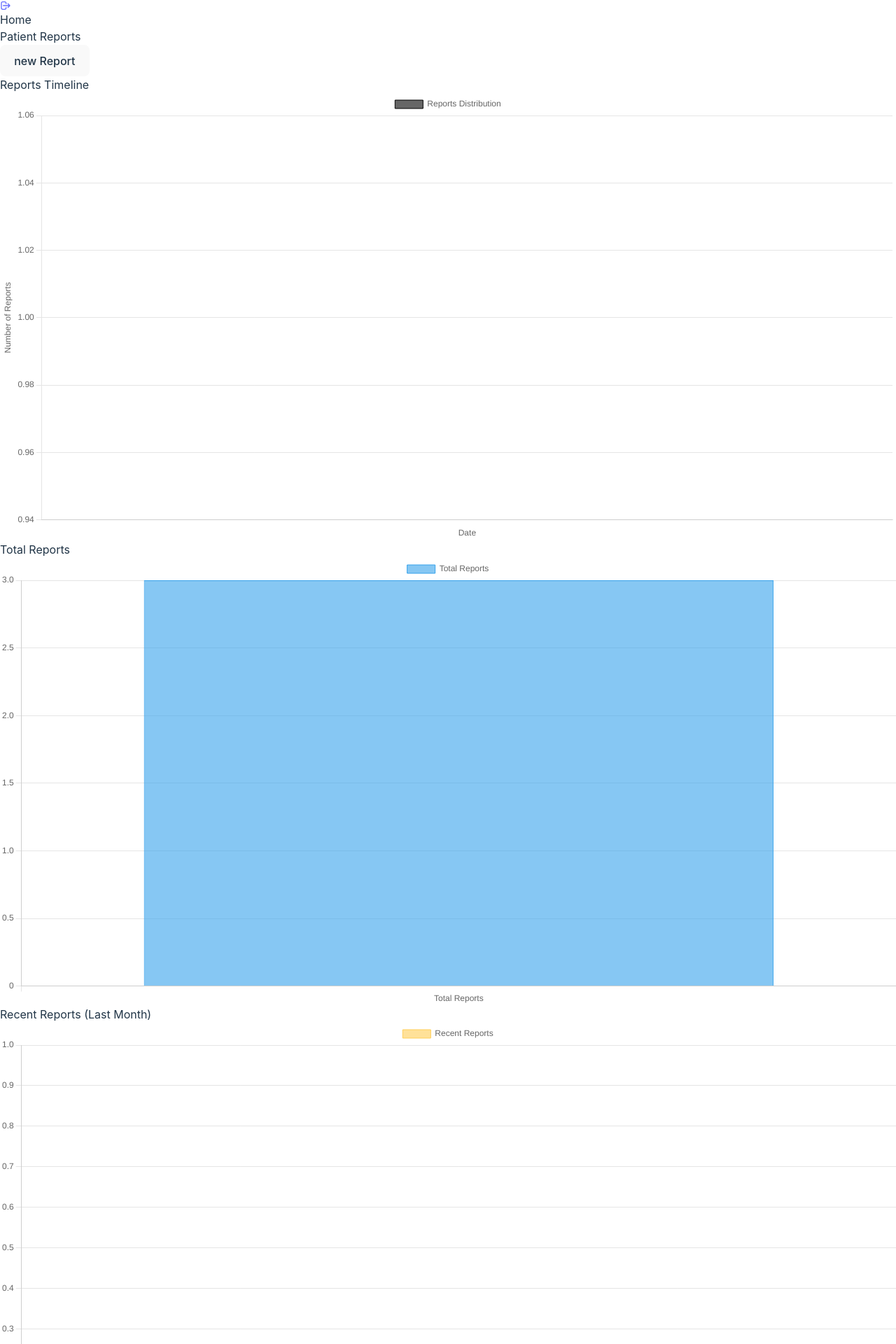
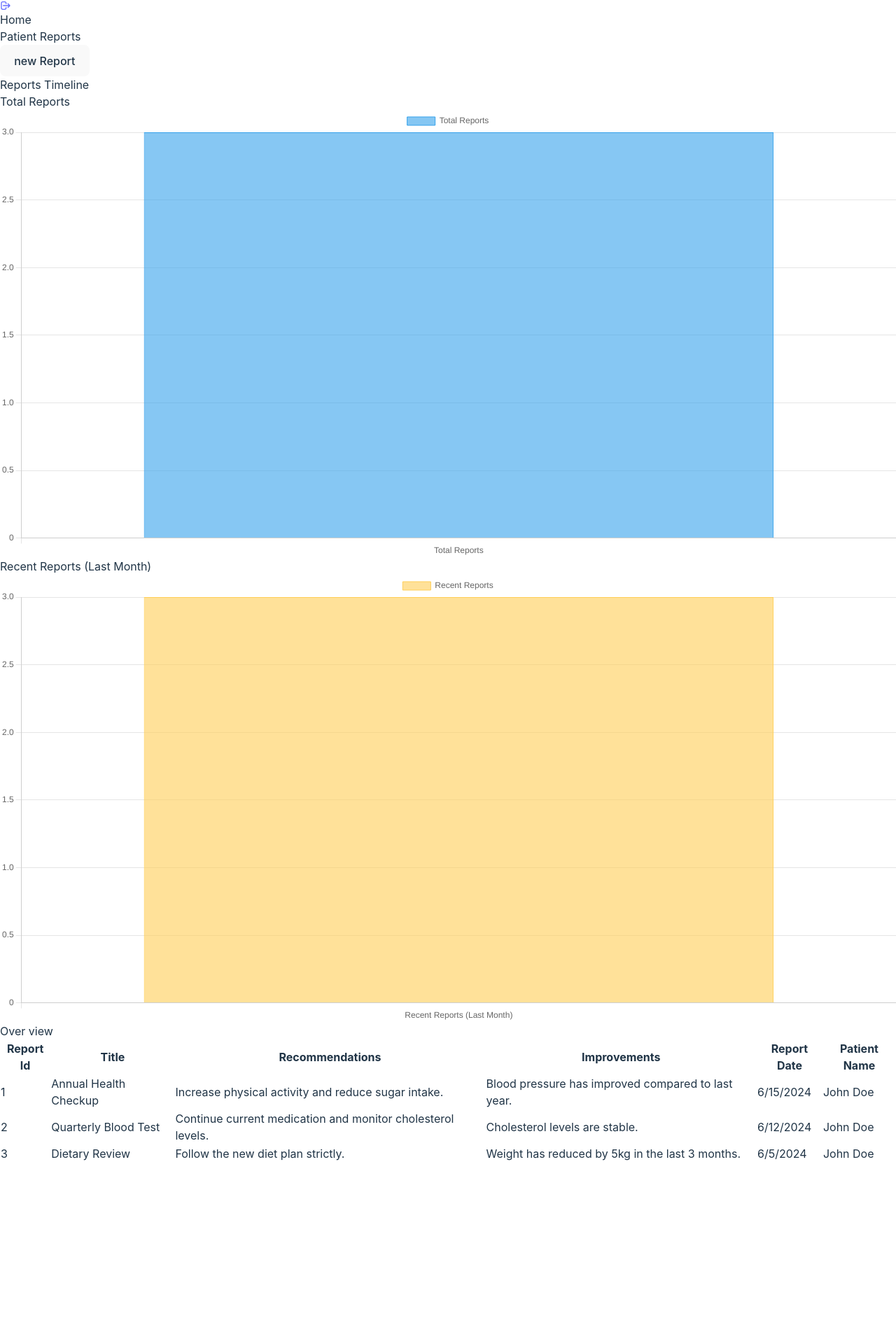
Before and after one commit to remy000/healthGuard, a React (Vite) app: page /patient/report in a window 1280 px wide. Shown: the part 500-2420 px from the top of the page at 70% size. After the commit the page ends 2161 px from the top, so only its background shows below. Built offline with nearby package versions, Linux system fonts and the light colour scheme.

Commit message:
new changes

```diff
--- a/src/pages/CarePlan.jsx
+++ b/src/pages/CarePlan.jsx
@@ -3,19 +3,19 @@ import React from 'react'
 const CarePlan = () => {
   return (
     <React.Fragment>
-      <div className='flex flex-col h-full w-full mb-4'>
+      <div className='flex flex-col h-full w-full mb-3'>
         <div className="px-4 flex flex-row w-full justify-between items-center">
-          <h1 className='text-4xl text-blue-700 font-bold'>Care Plan</h1>
+          <h1 className='text-3xl text-blue-700 font-bold'>Care Plan</h1>
           <button className='bg-blue-500 text-white p-2 rounded-md'>Update</button>
         </div>
         <div className='flex flex-wrap w-full h-[90vh]'>
           <div className='w-1/2 h-1/2 p-2'>
             <div className='shadow-lg border border-blue-100 flex flex-row h-full rounded-lg'>
               <img src="/src/assets/p1.webp" alt="" className='w-[40%] h-full object-cover rounded-l-lg' />
-              <div className='bg-white p-4 rounded-r-lg flex-grow'>
-                <h3 className='text-xl font-bold mb-2'>Personalized Plan</h3>
+              <div className='bg-white p-2 rounded-r-lg flex-grow'>
+                <h3 className='text-lg font-bold mb-2 mx-2'>Personalized Plan</h3>
                 <ul className='list-disc list-inside'>
-                <p>Engage in a 30-minute daily exercise routine that includes a mix of cardio,
+                <p className='text-sm mx-2'>Engage in a 30-minute daily exercise routine that includes a mix of cardio,
                   strength training, and flexibility exercises.
                    Follow a customized diet plan tailored to your specific nutritional needs,
                    ensuring a balanced intake of proteins, carbohydrates, and healthy fats.
@@ -28,13 +28,13 @@ const CarePlan = () => {
           <div className='w-1/2 h-1/2 p-2'>
             <div className='shadow-lg border border-blue-100 flex flex-row h-full rounded-lg'>
               <img src="/src/assets/p2.jpg" alt="" className='w-[40%] h-full object-cover rounded-l-lg' />
-              <div className='bg-white p-4 rounded-r-lg flex-grow'>
-              <h3 className='text-xl font-bold mb-2'>Medical Plan</h3>
-                <p>Adhere to a strict medication schedule, taking prescribed medicines at the same time each day to manage your condition effectively:</p>
+              <div className='bg-white p-2 rounded-r-lg flex-grow'>
+              <h3 className='text-lg font-bold mx-2 mb-2'>Medical Plan</h3>
+                <p className='text-sm m-1'>Adhere to a strict medication schedule, taking prescribed medicines at the same time each day to manage your condition effectively:</p>
                 <ul className='list-disc list-inside'>
-                  <li><strong>Morning (8:00 AM):</strong> Take 20mg of Lisinopril for blood pressure control.</li>
-                  <li><strong>Afternoon (12:00 PM):</strong> Take 500mg of Metformin to manage blood sugar levels.</li>
-                  <li><strong>Evening (8:00 PM):</strong> Take 10mg of Atorvastatin to lower cholesterol levels.</li>
+                  <li className='text-sm mx-2'><strong>Morning (8:00 AM):</strong> Take 20mg of Lisinopril for blood pressure control.</li>
+                  <li className='text-sm mx-2'><strong>Afternoon (12:00 PM):</strong> Take 500mg of Metformin to manage blood sugar levels.</li>
+                  <li className='text-sm mx-2'><strong>Evening (8:00 PM):</strong> Take 10mg of Atorvastatin to lower cholesterol levels.</li>
                 </ul>
               </div>
             </div>
@@ -43,12 +43,12 @@ const CarePlan = () => {
             <div className='border border-blue-100 flex flex-row h-full shadow-lg rounded-lg'>
               <img src="/src/assets/p4.webp" alt="" className='w-[40%] h-full object-cover rounded-l-lg' />
               <div className='bg-white p-4 rounded-r-lg flex-grow'>
-              <h3 className='text-xl font-bold mb-2'>Exercise Plan</h3>
-                <p>Incorporate a structured exercise regimen to enhance your physical health:</p>
+              <h3 className='text-xl font-bold mb-2 mx-2'>Exercise Plan</h3>
+                <p className='text-sm mx-2'>Incorporate a structured exercise regimen to enhance your physical health:</p>
                 <ul className='list-disc list-inside'>
-                  <li><strong>Morning (7:00 AM):</strong> 20 minutes of cardio exercises, such as running or cycling.</li>
-                  <li><strong>Afternoon (1:00 PM):</strong> 30 minutes of strength training, focusing on major muscle groups.</li>
-                  <li><strong>Evening (6:00 PM):</strong> 15 minutes of flexibility exercises, including yoga or stretching.</li>
+                  <li className='text-sm mx-2'><strong>Morning (7:00 AM):</strong> 20 minutes of cardio exercises, such as running or cycling.</li>
+                  <li className='text-sm mx-2'><strong>Afternoon (1:00 PM):</strong> 30 minutes of strength training, focusing on major muscle groups.</li>
+                  <li className='text-sm mx-2'><strong>Evening (6:00 PM):</strong> 15 minutes of flexibility exercises, including yoga or stretching.</li>
                 </ul>
               </div>
             </div>
@@ -57,13 +57,12 @@ const CarePlan = () => {
             <div className='border border-blue-100 flex flex-row h-full shadow-lg rounded-lg'>
               <img src="/src/assets/p5.jpg" alt="" className='w-[40%] h-full object-cover rounded-l-lg' />
               <div className='bg-white p-4 rounded-r-lg flex-grow'>
-              <h3 className='text-xl font-bold mb-2'>Dietary Plan</h3>
-                <p>Follow a balanced and nutritious diet to support your overall health:</p>
+              <h3 className='text-xl font-bold mb-1 mx-2'>Dietary Plan</h3>
+                <p className='text-sm mx-2'>Follow a balanced and nutritious diet to support your overall health:</p>
                 <ul className='list-disc list-inside'>
-                  <li><strong>Breakfast (8:00 AM):</strong> Whole grain oatmeal with fruits and a glass of low-fat milk.</li>
-                  <li><strong>Lunch (12:30 PM):</strong> Grilled chicken salad with a variety of vegetables and olive oil dressing.</li>
-                  <li><strong>Dinner (7:00 PM):</strong> Baked salmon with quinoa and steamed broccoli.</li>
-                  <li><strong>Snacks:</strong> Nuts, yogurt, and fresh fruits between meals.</li>
+                  <li className='text-sm mx-2'><strong>Breakfast (8:00 AM):</strong> Whole grain oatmeal with fruits and a glass of low-fat milk.</li>
+                  <li className='text-sm mx-2'><strong>Lunch (12:30 PM):</strong> Grilled chicken salad with a variety of vegetables and olive oil dressing.</li>
+                  <li className='text-sm mx-2'><strong>Dinner (7:00 PM):</strong> Baked salmon with quinoa and steamed broccoli.</li>
                 </ul>
               </div>
             </div>
--- a/src/pages/PatientReport.jsx
+++ b/src/pages/PatientReport.jsx
@@ -9,7 +9,7 @@ const dummyReports = [
     title: 'Annual Health Checkup',
     recommendations: 'Increase physical activity and reduce sugar intake.',
     improvements: 'Blood pressure has improved compared to last year.',
-    reportDate: '2023-01-15',
+    reportDate: '2024-06-15',
     patientId: 101,
     patientNames: 'John Doe',
   },
@@ -18,7 +18,7 @@ const dummyReports = [
     title: 'Quarterly Blood Test',
     recommendations: 'Continue current medication and monitor cholesterol levels.',
     improvements: 'Cholesterol levels are stable.',
-    reportDate: '2023-03-20',
+    reportDate: '2024-06-12',
     patientId: 101,
     patientNames: 'John Doe',
   },
@@ -27,7 +27,7 @@ const dummyReports = [
     title: 'Dietary Review',
     recommendations: 'Follow the new diet plan strictly.',
     improvements: 'Weight has reduced by 5kg in the last 3 months.',
-    reportDate: '2023-06-05',
+    reportDate: '2024-06-05',
     patientId: 101,
     patientNames: 'John Doe',
   },
@@ -36,25 +36,11 @@ const dummyReports = [
 const PatientReport = () => {
   const currentDate = new Date();
   const reportsLastMonth = dummyReports.filter(report => {
-    const reportDate = new Date(report.reportDate);
+    const reportDat = new Date(report.reportDate);
     const oneMonthAgo = new Date();
     oneMonthAgo.setMonth(currentDate.getMonth() - 1);
-    return reportDate >= oneMonthAgo && reportDate <= currentDate;
+    return reportDat >= oneMonthAgo && reportDat <= currentDate;
   }).length;
-
-  // Data for Chart.js
-  const chartData = {
-    labels: dummyReports.map(report => new Date(report.reportDate).toLocaleDateString()),
-    datasets: [
-      {
-        label: 'Reports Distribution',
-        data: dummyReports.map(() => 1), // Each report counts as 1
-        backgroundColor: dummyReports.map((_, index) => `rgba(${(index * 50) % 255}, ${(index * 100) % 255}, ${(index * 150) % 255}, 0.6)`),
-        borderColor: dummyReports.map((_, index) => `rgba(${(index * 50) % 255}, ${(index * 100) % 255}, ${(index * 150) % 255}, 1)`),
-        borderWidth: 1,
-      }
-    ]
-  };
 
   const totalReportsData = {
     labels: ['Total Reports'],
@@ -80,32 +66,7 @@ const PatientReport = () => {
         borderWidth: 1,
       }
     ]
-  };
-
-
-
-  // Options for Chart.js
-  const chartOptions = {
-    scales: {
-      x: {
-        type: 'time',
-        time: {
-          unit: 'week',
-        },
-        title: {
-          display: true,
-          text: 'Date',
-        },
-      },
-      y: {
-        title: {
-          display: true,
-          text: 'Number of Reports',
-        },
-      },
-    },
-  };
-
+  }
   const barChartOptions = {
     scales: {
       y: {
@@ -117,26 +78,23 @@ const PatientReport = () => {
   return (
     <React.Fragment>
      <div className="container mx-auto p-4">
-      <div className='flex flex-row justify-between mx-4'>
-      <h2 className="text-3xl text-blue-600 font-bold mb-4">Patient Reports</h2>
-      <button className='p-3 mb-4 mx-4 bg-[#005D90] text-white'>new Report</button>
+      <div className='flex flex-row justify-between mr-4'>
+      <h2 className="text-3xl text-blue-600 font-bold mb-2">Patient Reports</h2>
+      <button className='p-2 mb-4 mx-4 bg-[#005D90] text-white'>new Report</button>
       </div>
-      <h2 className="text-2xl font-bold mb-4">Reports Timeline</h2>
-      <div className='flex flex-row justify-evenly'>
-
-      <div className="mb-6">
-        <Line data={chartData} options={chartOptions} />
-      </div>
+      <h2 className="text-2xl font-bold mb-4 text-blue-600">Reports Timeline</h2>
+      <div className='flex flex-row justify-evenly mb-2'>
         <div>
-          <h2 className="text-lg font-bold mb-4">Total Reports</h2>
+          <h2 className="text-lg font-bold mb-3">Total Reports</h2>
           <Bar data={totalReportsData} options={barChartOptions} />
         </div>
         <div>
-          <h2 className="text-lg font-bold mb-4">Recent Reports (Last Month)</h2>
+          <h2 className="text-lg font-bold mb-3">Recent Reports (Last Month)</h2>
           <Bar data={recentReportsData} options={barChartOptions} />
         </div>
       </div>
       <div className="overflow-x-auto">
+      <h2 className="text-2xl font-bold mb-4 text-blue-600">Over view</h2>
       <table className="w-full text-sm text-left rtl:text-right">
       <thead className="text-xs text-white uppercase bg-gray-50 dark:bg-sky-700 dark:text-white">
             <tr>
```
